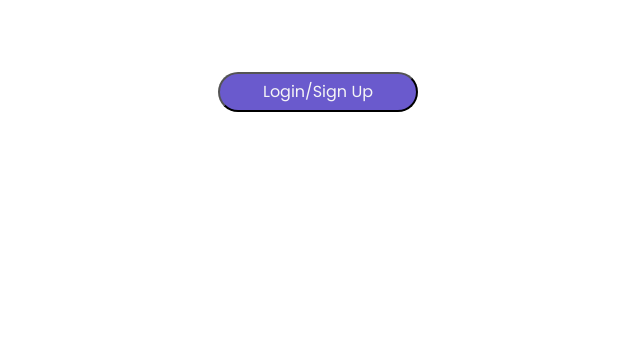
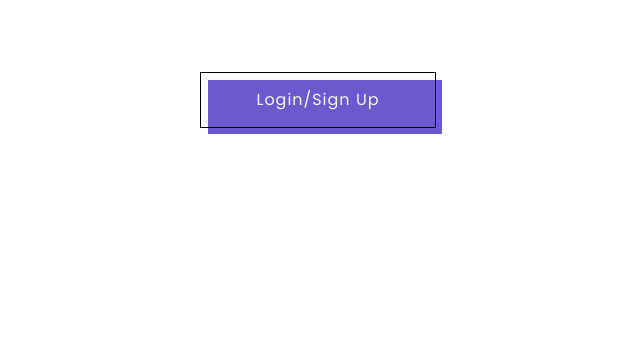
Before and after one commit to WSoC-VITAP/WSoC2101-TestRepo, a Django app: page /login/ in a window 1280 px wide. Shown: the part 56-420 px from the top of the page, without its empty margins (322-962 px from the left). Run offline with Django 3.2, Linux system fonts and the light colour scheme.

Commit message:
modified button styles

```diff
--- a/home/homepage/static/homepage/styles/loginpage.css
+++ b/home/homepage/static/homepage/styles/loginpage.css
@@ -18,27 +18,41 @@ body {
 }
 
 /* buttons */
+
 #login,
 #btn {
-   background-color: var(--clr-blue);
    color: var(--clr-white);
-   height: 40px;
-   width: 200px;
-   border-radius: 20px;
+   letter-spacing: 1px;
+   padding: 15px 55px 15px;
+   outline: none;
+   border: 1px solid black;
+   position: relative;
+   background-color: rgba(0, 0, 0, 0);
 }
 
-#login:hover,
-#btn:hover {
-   background-color: var(--clr-white);
-   color: var(--clr-blue);
+#login::after,
+#btn::after {
+   content: '';
+   background-color: var(--clr-blue);
+   width: 100%;
+   z-index: -1;
+   position: absolute;
+   height: 100%;
+   top: 7px;
+   left: 7px;
+}
+
+#login:hover::after,
+#btn:hover::after {
+   top: 0;
+   left: 0;
 }
 
 /* form */
 form {
    display: none;
-   padding: 20px 5px;
-   border: 0.2px solid #999;
-   border-radius: 10px;
+   padding: 25px 5px;
+   border: 0.2px solid #000;
    box-shadow: 2px 1px 0 0 var(--clr-blue);
 }
 
```
